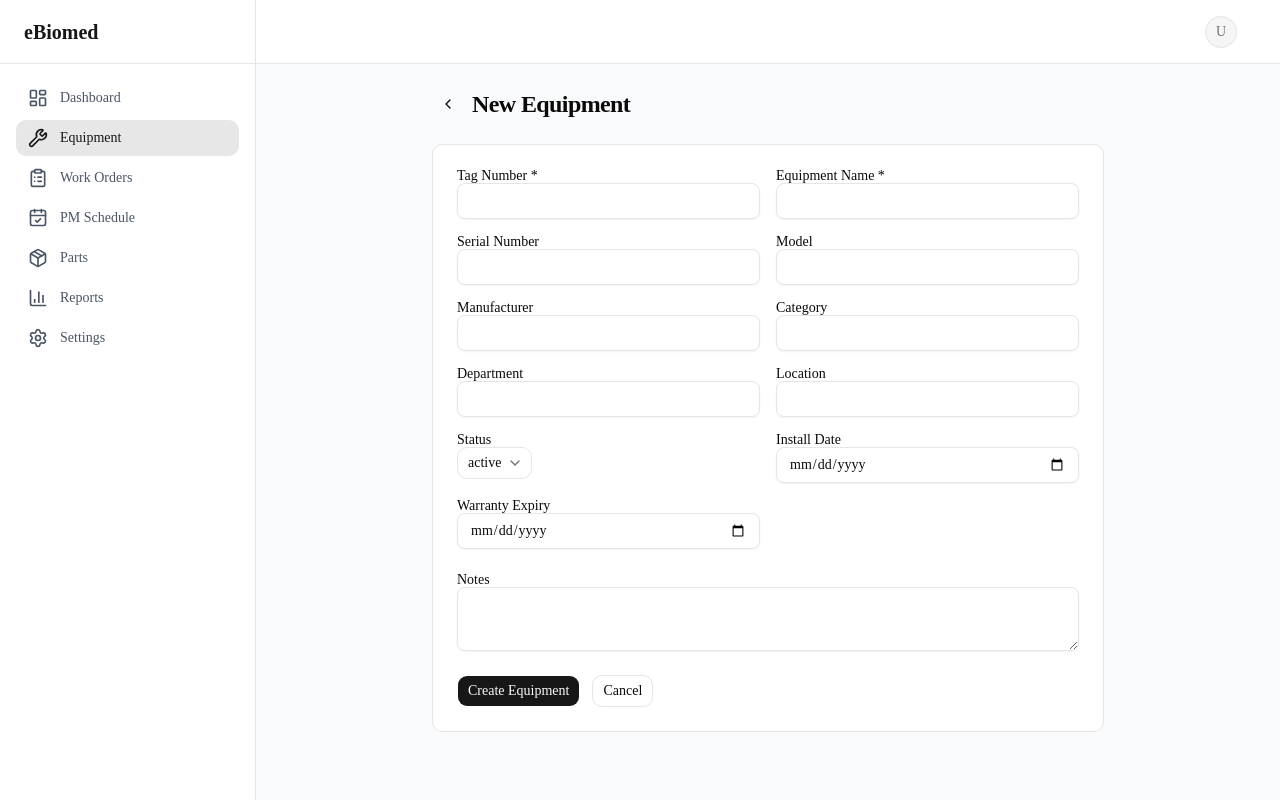
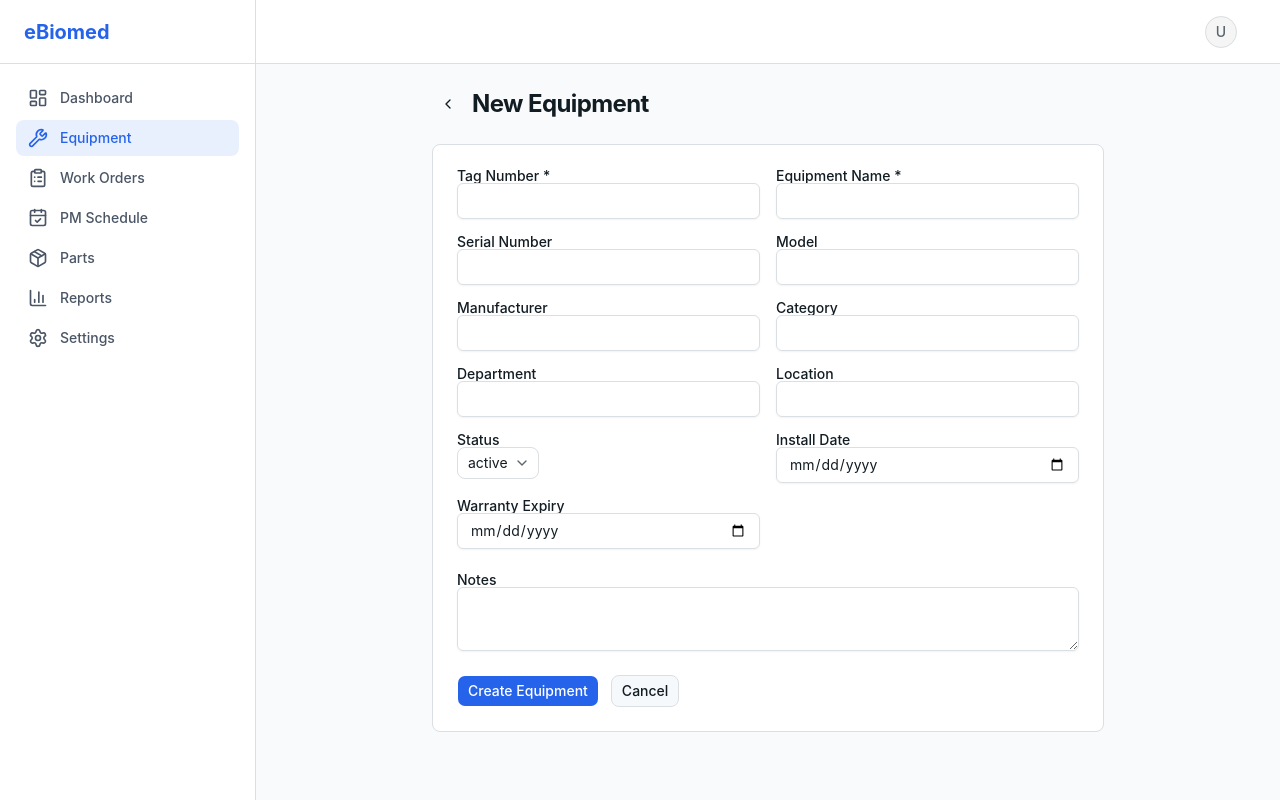
Before and after one commit to alee20300/ebiomed, a Next.js app: page /equipment/new in a window 1280 px wide. Built offline with nearby package versions, Linux system fonts and the light colour scheme; no server answers.

Commit message:
feat(design): update CSS theme tokens with OKLCH color system

```diff
--- a/src/app/globals.css
+++ b/src/app/globals.css
@@ -7,9 +7,9 @@
 @theme inline {
   --color-background: var(--background);
   --color-foreground: var(--foreground);
-  --font-sans: var(--font-sans);
-  --font-mono: var(--font-geist-mono);
-  --font-heading: var(--font-sans);
+  --font-sans: -apple-system, BlinkMacSystemFont, 'Inter', 'Segoe UI', system-ui, sans-serif;
+  --font-mono: 'JetBrains Mono', 'IBM Plex Mono', ui-monospace, Menlo, monospace;
+  --font-heading: -apple-system, BlinkMacSystemFont, 'Inter', 'Segoe UI', system-ui, sans-serif;
   --color-sidebar-ring: var(--sidebar-ring);
   --color-sidebar-border: var(--sidebar-border);
   --color-sidebar-accent-foreground: var(--sidebar-accent-foreground);
@@ -39,82 +39,84 @@
   --color-popover: var(--popover);
   --color-card-foreground: var(--card-foreground);
   --color-card: var(--card);
-  --radius-sm: calc(var(--radius) * 0.6);
-  --radius-md: calc(var(--radius) * 0.8);
+  --radius-sm: calc(var(--radius) * 0.5);
+  --radius-md: calc(var(--radius) * 0.75);
   --radius-lg: var(--radius);
-  --radius-xl: calc(var(--radius) * 1.4);
-  --radius-2xl: calc(var(--radius) * 1.8);
-  --radius-3xl: calc(var(--radius) * 2.2);
-  --radius-4xl: calc(var(--radius) * 2.6);
+  --radius-xl: calc(var(--radius) * 1.25);
+  --radius-2xl: calc(var(--radius) * 1.5);
+  --radius-3xl: calc(var(--radius) * 2);
+  --radius-4xl: calc(var(--radius) * 2.5);
 }
 
 :root {
-  --background: oklch(1 0 0);
-  --foreground: oklch(0.145 0 0);
-  --card: oklch(1 0 0);
-  --card-foreground: oklch(0.145 0 0);
-  --popover: oklch(1 0 0);
-  --popover-foreground: oklch(0.145 0 0);
-  --primary: oklch(0.205 0 0);
-  --primary-foreground: oklch(0.985 0 0);
-  --secondary: oklch(0.97 0 0);
-  --secondary-foreground: oklch(0.205 0 0);
-  --muted: oklch(0.97 0 0);
-  --muted-foreground: oklch(0.556 0 0);
-  --accent: oklch(0.97 0 0);
-  --accent-foreground: oklch(0.205 0 0);
-  --destructive: oklch(0.577 0.245 27.325);
-  --border: oklch(0.922 0 0);
-  --input: oklch(0.922 0 0);
-  --ring: oklch(0.708 0 0);
-  --chart-1: oklch(0.87 0 0);
-  --chart-2: oklch(0.556 0 0);
-  --chart-3: oklch(0.439 0 0);
-  --chart-4: oklch(0.371 0 0);
-  --chart-5: oklch(0.269 0 0);
-  --radius: 0.625rem;
-  --sidebar: oklch(0.985 0 0);
-  --sidebar-foreground: oklch(0.145 0 0);
-  --sidebar-primary: oklch(0.205 0 0);
-  --sidebar-primary-foreground: oklch(0.985 0 0);
-  --sidebar-accent: oklch(0.97 0 0);
-  --sidebar-accent-foreground: oklch(0.205 0 0);
-  --sidebar-border: oklch(0.922 0 0);
-  --sidebar-ring: oklch(0.708 0 0);
+  --background: oklch(98% 0.005 250);
+  --foreground: oklch(22% 0.02 240);
+  --card: oklch(100% 0 0);
+  --card-foreground: oklch(22% 0.02 240);
+  --popover: oklch(100% 0 0);
+  --popover-foreground: oklch(22% 0.02 240);
+  --primary: #2563eb;
+  --primary-foreground: oklch(100% 0 0);
+  --secondary: oklch(97% 0 0);
+  --secondary-foreground: oklch(22% 0.02 240);
+  --muted: oklch(97% 0 0);
+  --muted-foreground: oklch(50% 0.018 240);
+  --accent: oklch(97% 0 0);
+  --accent-foreground: oklch(22% 0.02 240);
+  --destructive: oklch(65% 0.22 25);
+  --destructive-foreground: oklch(100% 0 0);
+  --border: oklch(90% 0.008 240);
+  --input: oklch(90% 0.008 240);
+  --ring: #2563eb;
+  --radius: 0.5rem;
+  --chart-1: oklch(0.646 0.222 41.116);
+  --chart-2: oklch(0.6 0.118 184.704);
+  --chart-3: oklch(0.398 0.07 227.392);
+  --chart-4: oklch(0.828 0.189 84.429);
+  --chart-5: oklch(0.769 0.188 70.08);
+  --sidebar: oklch(98% 0.005 250);
+  --sidebar-foreground: oklch(22% 0.02 240);
+  --sidebar-primary: #2563eb;
+  --sidebar-primary-foreground: oklch(100% 0 0);
+  --sidebar-accent: oklch(97% 0 0);
+  --sidebar-accent-foreground: oklch(22% 0.02 240);
+  --sidebar-border: oklch(90% 0.008 240);
+  --sidebar-ring: #2563eb;
 }
 
 .dark {
-  --background: oklch(0.145 0 0);
-  --foreground: oklch(0.985 0 0);
-  --card: oklch(0.205 0 0);
-  --card-foreground: oklch(0.985 0 0);
-  --popover: oklch(0.205 0 0);
-  --popover-foreground: oklch(0.985 0 0);
-  --primary: oklch(0.922 0 0);
-  --primary-foreground: oklch(0.205 0 0);
-  --secondary: oklch(0.269 0 0);
-  --secondary-foreground: oklch(0.985 0 0);
-  --muted: oklch(0.269 0 0);
-  --muted-foreground: oklch(0.708 0 0);
-  --accent: oklch(0.269 0 0);
-  --accent-foreground: oklch(0.985 0 0);
-  --destructive: oklch(0.704 0.191 22.216);
-  --border: oklch(1 0 0 / 10%);
-  --input: oklch(1 0 0 / 15%);
-  --ring: oklch(0.556 0 0);
-  --chart-1: oklch(0.87 0 0);
-  --chart-2: oklch(0.556 0 0);
-  --chart-3: oklch(0.439 0 0);
-  --chart-4: oklch(0.371 0 0);
-  --chart-5: oklch(0.269 0 0);
-  --sidebar: oklch(0.205 0 0);
-  --sidebar-foreground: oklch(0.985 0 0);
-  --sidebar-primary: oklch(0.488 0.243 264.376);
-  --sidebar-primary-foreground: oklch(0.985 0 0);
-  --sidebar-accent: oklch(0.269 0 0);
-  --sidebar-accent-foreground: oklch(0.985 0 0);
-  --sidebar-border: oklch(1 0 0 / 10%);
-  --sidebar-ring: oklch(0.556 0 0);
+  --background: oklch(15% 0.02 240);
+  --foreground: oklch(98% 0.005 250);
+  --card: oklch(20% 0.02 240);
+  --card-foreground: oklch(98% 0.005 250);
+  --popover: oklch(20% 0.02 240);
+  --popover-foreground: oklch(98% 0.005 250);
+  --primary: #3b82f6;
+  --primary-foreground: oklch(100% 0 0);
+  --secondary: oklch(25% 0.02 240);
+  --secondary-foreground: oklch(98% 0.005 250);
+  --muted: oklch(25% 0.02 240);
+  --muted-foreground: oklch(65% 0.02 240);
+  --accent: oklch(25% 0.02 240);
+  --accent-foreground: oklch(98% 0.005 250);
+  --destructive: oklch(70% 0.191 22.216);
+  --destructive-foreground: oklch(100% 0 0);
+  --border: oklch(30% 0.02 240);
+  --input: oklch(30% 0.02 240);
+  --ring: #3b82f6;
+  --chart-1: oklch(0.55 0.155 38);
+  --chart-2: oklch(0.5 0.15 170);
+  --chart-3: oklch(0.35 0.08 210);
+  --chart-4: oklch(0.75 0.17 70);
+  --chart-5: oklch(0.68 0.16 60);
+  --sidebar: oklch(18% 0.02 240);
+  --sidebar-foreground: oklch(98% 0.005 250);
+  --sidebar-primary: #3b82f6;
+  --sidebar-primary-foreground: oklch(100% 0 0);
+  --sidebar-accent: oklch(25% 0.02 240);
+  --sidebar-accent-foreground: oklch(98% 0.005 250);
+  --sidebar-border: oklch(30% 0.02 240);
+  --sidebar-ring: #3b82f6;
 }
 
 @layer base {
```
